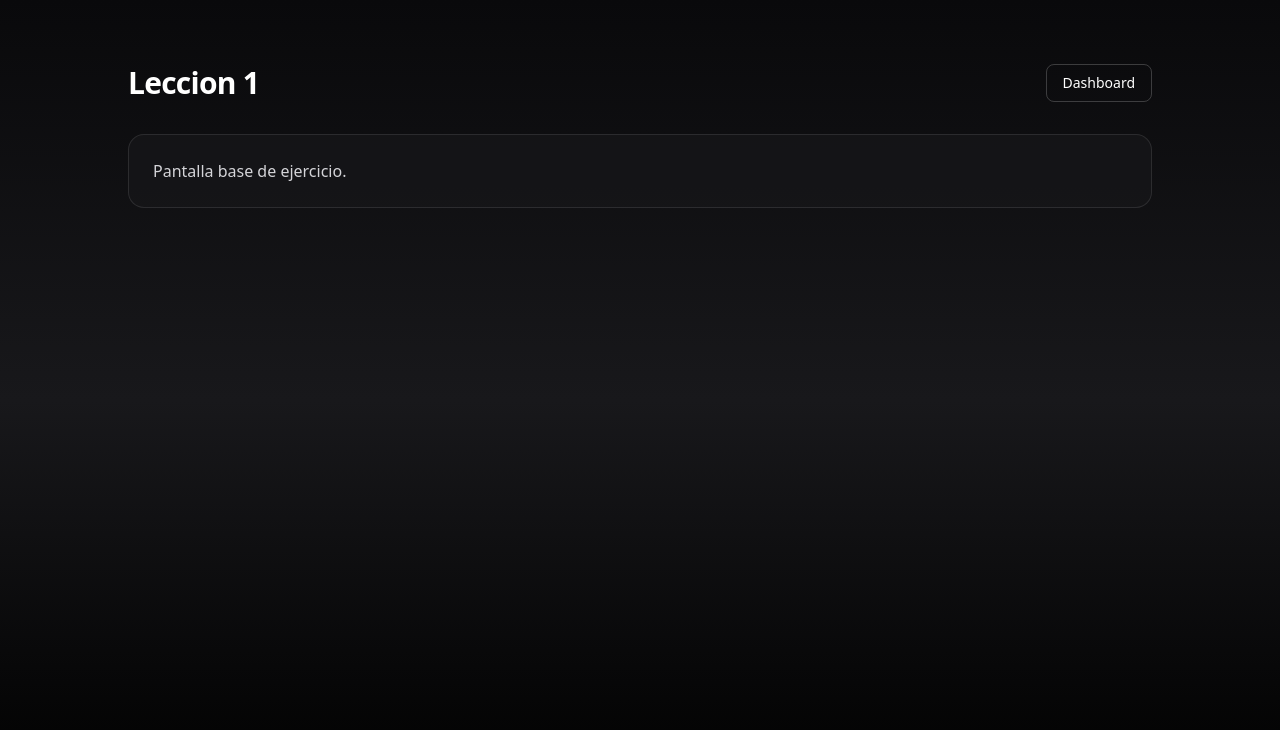
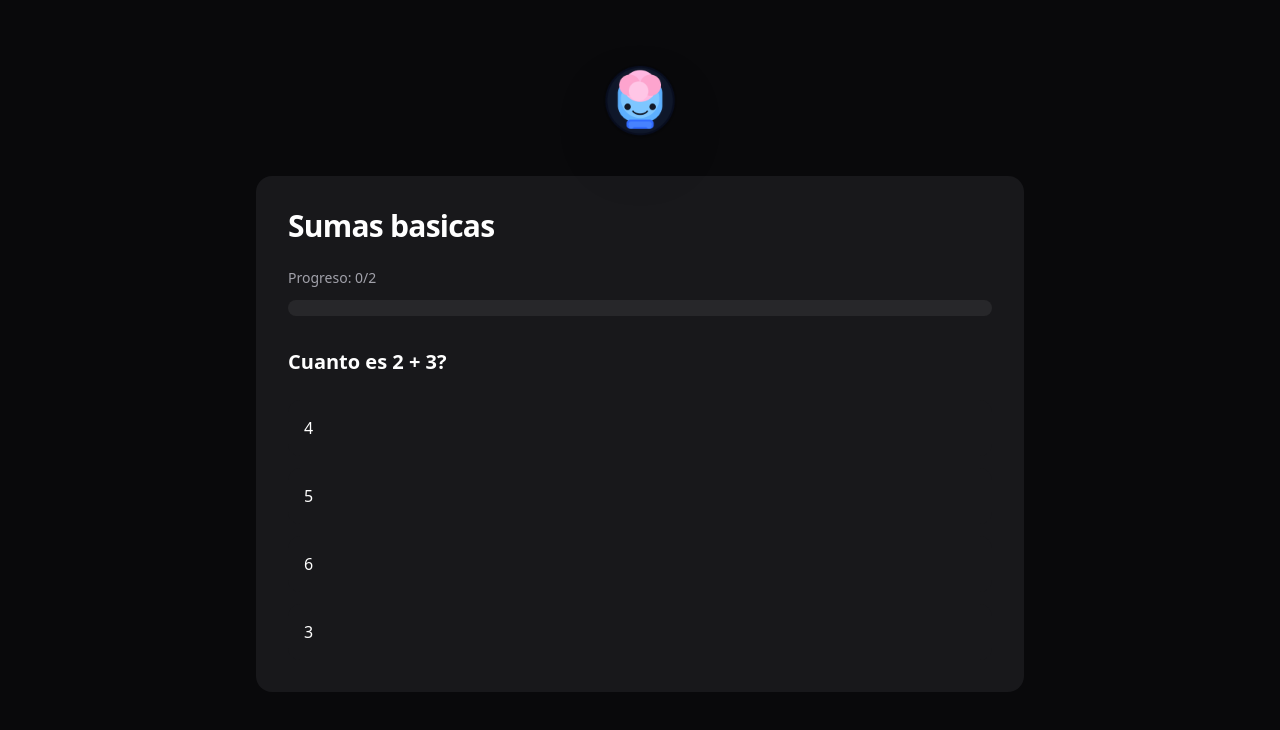
Before and after one commit to Gadiel-Lora/mathlingo, a React app in the folder frontend/: page /lesson/1 in a window 1280 px wide. Shown: the top 730 px of the page. Built offline with nearby package versions, Linux system fonts and the light colour scheme; the HTML template or start-up script is replaced by a standard one.

Commit message:
git add frontend/src/pages/Lesson.jsx git commit -m "feat(frontend): implement interactive lesson quiz flow" git push

```diff
--- a/frontend/src/pages/Lesson.jsx
+++ b/frontend/src/pages/Lesson.jsx
@@ -1,24 +1,146 @@
+import { useState } from 'react'
 import { Link, useParams } from 'react-router-dom'
+
+import brainLogo from '../assets/brain-logo.png'
+
+const lessons = [
+  {
+    id: 1,
+    title: 'Sumas basicas',
+    questions: [
+      {
+        question: 'Cuanto es 2 + 3?',
+        options: ['4', '5', '6', '3'],
+        correctIndex: 1,
+      },
+      {
+        question: 'Cuanto es 7 + 1?',
+        options: ['6', '8', '9', '7'],
+        correctIndex: 1,
+      },
+    ],
+  },
+]
 
 function Lesson() {
   const { id } = useParams()
+  const lessonId = Number(id)
+  const lesson = lessons.find((item) => item.id === lessonId)
+
+  const [currentQuestionIndex, setCurrentQuestionIndex] = useState(0)
+  const [selectedOption, setSelectedOption] = useState(null)
+  const [showFeedback, setShowFeedback] = useState(false)
+  const [completed, setCompleted] = useState(false)
+
+  if (!lesson) {
+    return (
+      <div className="min-h-screen bg-zinc-950 px-6 py-12 text-white">
+        <div className="mx-auto max-w-3xl rounded-2xl bg-zinc-900 p-8 text-center">
+          <h1 className="text-2xl font-bold">Leccion no encontrada</h1>
+          <Link
+            to="/dashboard"
+            className="mt-6 inline-block rounded-xl bg-blue-600 px-6 py-3 font-semibold transition-all duration-200 hover:bg-blue-500"
+          >
+            Volver al dashboard
+          </Link>
+        </div>
+      </div>
+    )
+  }
+
+  const totalQuestions = lesson.questions.length
+  const currentQuestion = lesson.questions[currentQuestionIndex]
+  const progress = Math.round((currentQuestionIndex / totalQuestions) * 100)
+
+  const handleOptionClick = (optionIndex) => {
+    if (showFeedback || completed) return
+    setSelectedOption(optionIndex)
+    setShowFeedback(true)
+  }
+
+  const handleNext = () => {
+    const isLastQuestion = currentQuestionIndex >= totalQuestions - 1
+    if (isLastQuestion) {
+      setCompleted(true)
+      return
+    }
+
+    setCurrentQuestionIndex((prev) => prev + 1)
+    setSelectedOption(null)
+    setShowFeedback(false)
+  }
 
   return (
-    <div className="min-h-screen bg-gradient-to-b from-zinc-950 via-zinc-900 to-black px-4 py-16 text-white sm:px-6 lg:px-8">
-      <div className="mx-auto max-w-5xl">
-        <header className="mb-8 flex items-center justify-between">
-          <h1 className="text-3xl font-bold tracking-tight">Leccion {id}</h1>
-          <Link
-            to="/dashboard"
-            className="rounded-lg border border-white/20 px-4 py-2 text-sm font-medium transition-all duration-200 hover:border-blue-400 hover:text-blue-300"
-          >
-            Dashboard
-          </Link>
-        </header>
+    <div className="min-h-screen bg-zinc-950 px-6 py-12 text-white">
+      <div className="mx-auto max-w-3xl">
+        <img src={brainLogo} alt="Mathlingo brain logo" className="mx-auto w-full max-w-24 drop-shadow-2xl" />
 
-        <section className="rounded-2xl border border-white/10 bg-zinc-900/70 p-6">
-          <p className="text-zinc-300">Pantalla base de ejercicio.</p>
-        </section>
+        {!completed ? (
+          <section className="mt-8 rounded-2xl bg-zinc-900 p-8">
+            <h1 className="text-3xl font-bold tracking-tight">{lesson.title}</h1>
+
+            <div className="mt-6">
+              <p className="mb-3 text-sm text-zinc-400">
+                Progreso: {currentQuestionIndex}/{totalQuestions}
+              </p>
+              <div className="h-4 w-full rounded-full bg-zinc-800">
+                <div
+                  className="h-4 rounded-full bg-blue-600 transition-all duration-500"
+                  style={{ width: `${progress}%` }}
+                />
+              </div>
+            </div>
+
+            <h2 className="mt-8 text-xl font-semibold">{currentQuestion.question}</h2>
+
+            <div className="mt-6 space-y-3">
+              {currentQuestion.options.map((option, index) => {
+                const isSelected = selectedOption === index
+                const isCorrect = currentQuestion.correctIndex === index
+                const selectedWrong = showFeedback && isSelected && !isCorrect
+                const shouldHighlightCorrect = showFeedback && isCorrect
+
+                let stateClass = 'bg-zinc-900 hover:bg-zinc-800'
+                if (selectedWrong) stateClass = 'bg-red-600 hover:bg-red-600'
+                if (shouldHighlightCorrect) stateClass = 'bg-green-600 hover:bg-green-600'
+
+                return (
+                  <button
+                    key={option}
+                    type="button"
+                    onClick={() => handleOptionClick(index)}
+                    disabled={showFeedback}
+                    className={`w-full rounded-xl p-4 text-left transition-all duration-200 ${stateClass} ${
+                      showFeedback ? 'cursor-default' : 'cursor-pointer'
+                    }`}
+                  >
+                    {option}
+                  </button>
+                )
+              })}
+            </div>
+
+            {showFeedback && (
+              <button
+                type="button"
+                onClick={handleNext}
+                className="mt-6 rounded-xl bg-blue-600 px-6 py-3 font-semibold transition-all duration-200 hover:bg-blue-500"
+              >
+                Siguiente
+              </button>
+            )}
+          </section>
+        ) : (
+          <section className="mt-8 rounded-2xl bg-zinc-900 p-8 text-center">
+            <h2 className="text-3xl font-bold">🎉 Leccion completada</h2>
+            <Link
+              to="/dashboard"
+              className="mt-6 inline-block rounded-xl bg-blue-600 px-6 py-3 font-semibold transition-all duration-200 hover:bg-blue-500"
+            >
+              Volver al dashboard
+            </Link>
+          </section>
+        )}
       </div>
     </div>
   )
```
